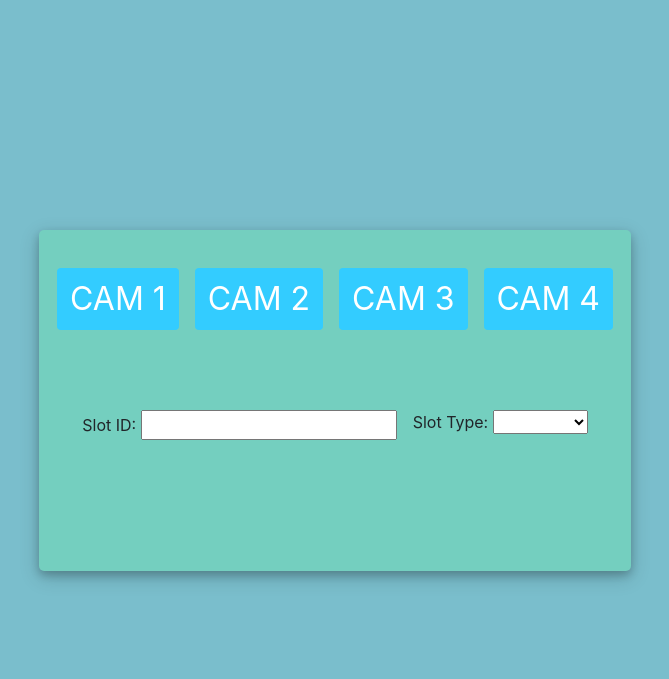
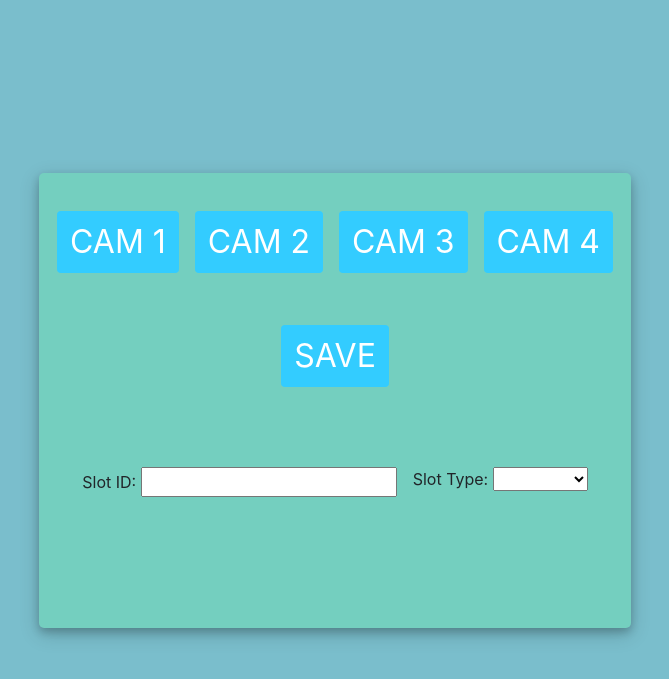
Before and after one commit to SimoneMattioli98/Parking_Detector, a Django app: page /admin/ in a window 1280 px wide. Shown: the top 679 px of the page, without its empty margins (305-974 px from the left). Run offline with Django 3.2, Linux system fonts and the light colour scheme; some libraries are stand-ins or nearby versions.

Commit message:
save button added

```diff
--- a/parking_detector/templates/admin_app/label_camera.html
+++ b/parking_detector/templates/admin_app/label_camera.html
@@ -113,6 +113,12 @@
 				</div>
 				<div class="d-flex justify-content-center form_container">
 
+					<div class="client-gui d-flex flex-column bd-highlight mb-3">
+						<div class="p-2 bd-highlight"><button class="btn login_btn" onclick="saveJson()">SAVE</button></div>
+					</div>
+				</div>
+				<div class="d-flex justify-content-center form_container">
+
 					<br>
 					<div class="client-gui d-flex flex-column bd-highlight mb-3">
 						<div class="p-2 bd-highlight">
```
